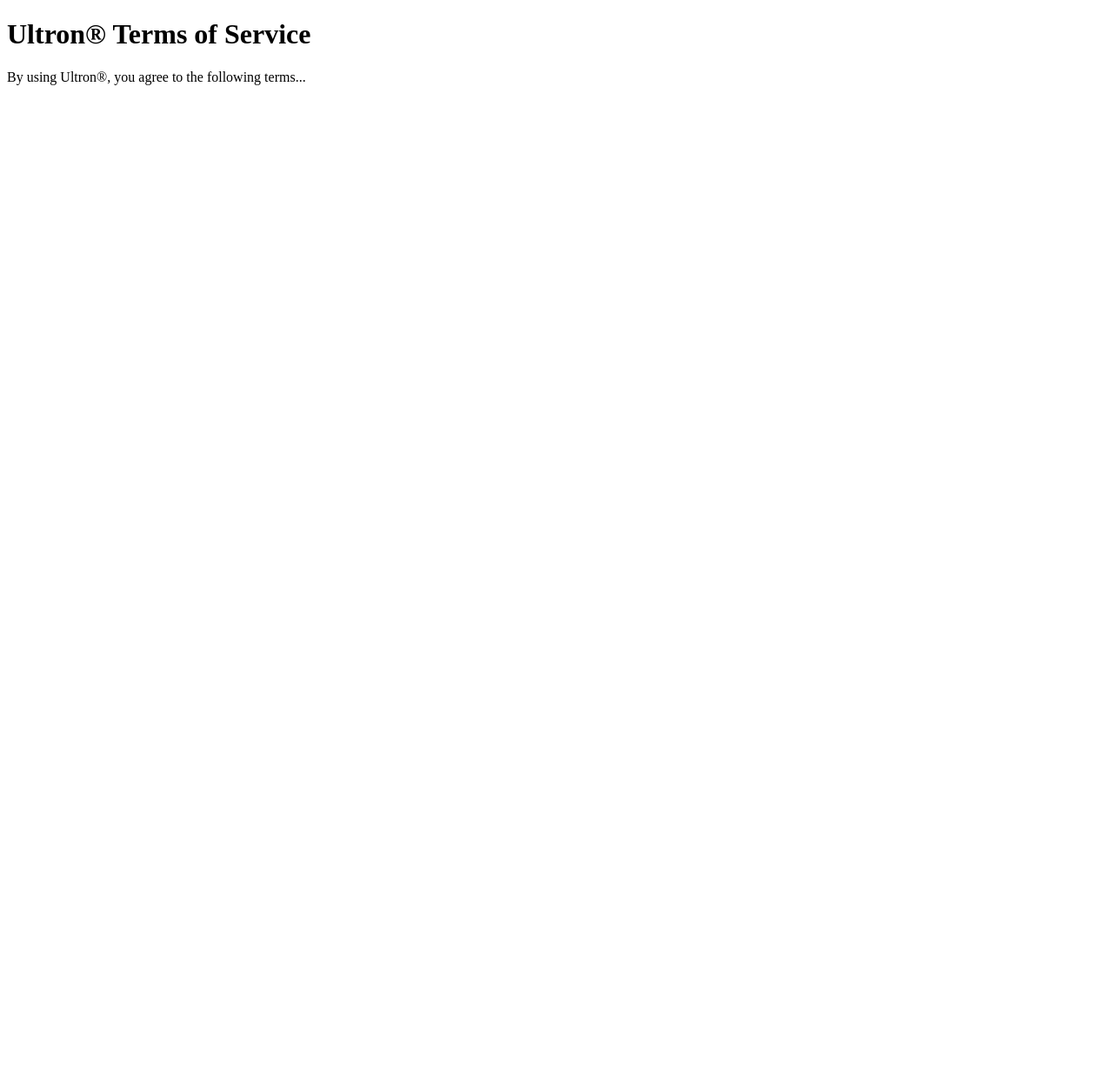
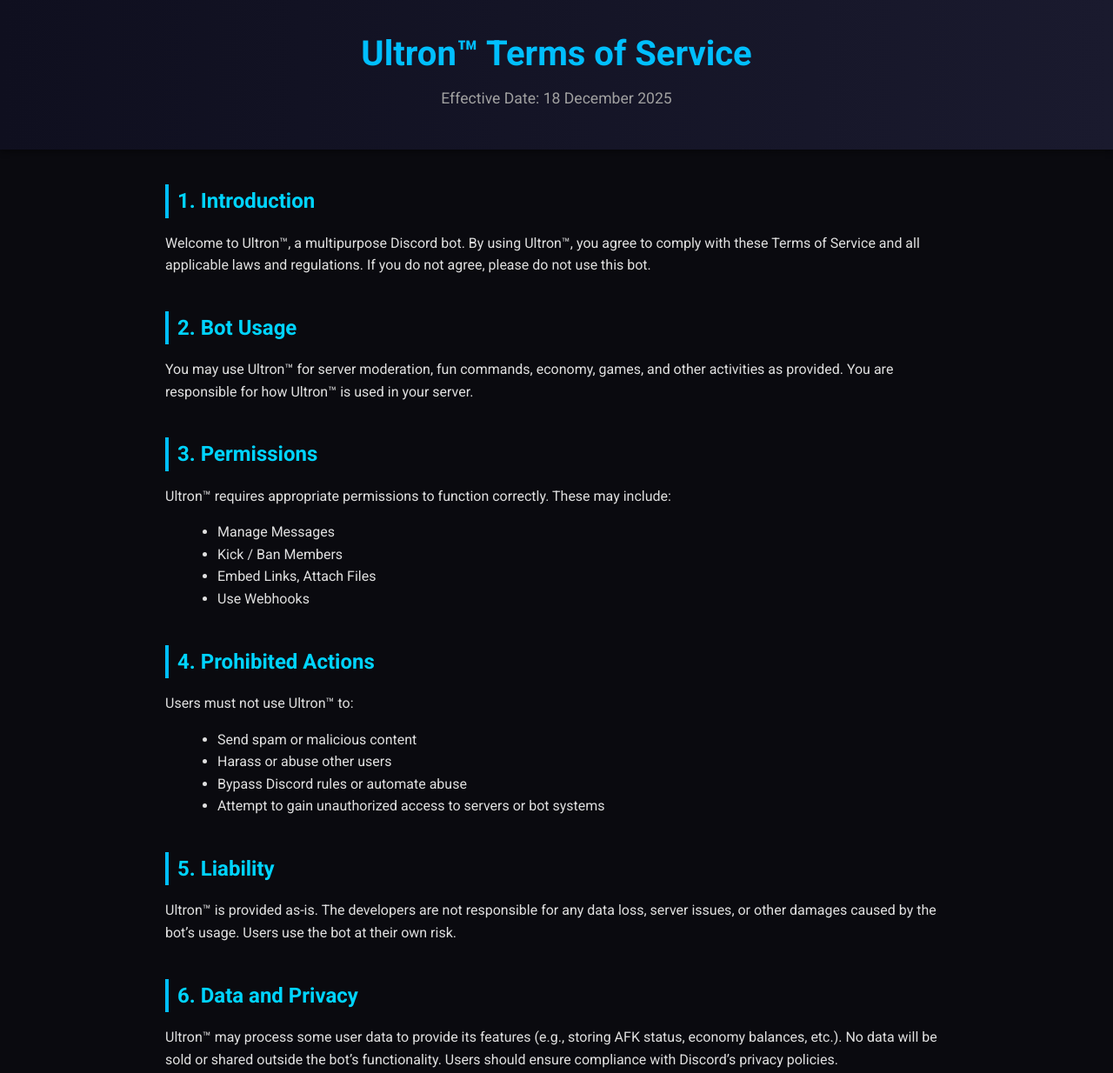
Before and after one commit to MythicKiller-ai/ultron-terms, a plain HTML site: page terms.html in a window 1280 px wide. Shown: the top 1234 px of the page at 87% size. Before the commit the page ends 800 px from the top, so only its background shows below. Drawn offline with Linux system fonts and the light colour scheme.

Commit message:
Update terms.html

```diff
--- a/terms.html
+++ b/terms.html
@@ -1,10 +1,127 @@
 <!DOCTYPE html>
-<html>
+<html lang="en">
 <head>
-  <title>Ultron® Terms of Service</title>
+<meta charset="UTF-8">
+<meta name="viewport" content="width=device-width, initial-scale=1.0">
+<title>Ultron™ Terms of Service</title>
+<link href="https://fonts.googleapis.com/css2?family=Roboto:wght@400;700&display=swap" rel="stylesheet">
+<style>
+    body {
+        font-family: 'Roboto', sans-serif;
+        margin: 0;
+        padding: 0;
+        background-color: #0a0a0f;
+        color: #e0e0e0;
+        line-height: 1.6;
+    }
+    a { color: #00bfff; text-decoration: none; }
+    a:hover { text-decoration: underline; }
+    header {
+        background: linear-gradient(90deg, #0f0f1f, #1a1a2e);
+        padding: 30px 0;
+        text-align: center;
+        box-shadow: 0 4px 6px rgba(0,0,0,0.3);
+    }
+    header h1 {
+        font-size: 2.5rem;
+        color: #00bfff;
+        margin: 0;
+    }
+    header p {
+        font-size: 1.1rem;
+        color: #a0a0a0;
+        margin-top: 5px;
+    }
+    .container {
+        max-width: 900px;
+        margin: 30px auto;
+        padding: 0 20px;
+    }
+    h2 {
+        color: #00d4ff;
+        border-left: 4px solid #00bfff;
+        padding-left: 10px;
+        margin-top: 40px;
+        margin-bottom: 15px;
+    }
+    p { margin-bottom: 15px; }
+    ul { margin-left: 20px; }
+    footer {
+        text-align: center;
+        padding: 20px 0;
+        background: #0f0f1f;
+        border-top: 1px solid #222;
+        color: #777;
+        margin-top: 50px;
+    }
+</style>
 </head>
 <body>
-<h1>Ultron® Terms of Service</h1>
-<p>By using Ultron®, you agree to the following terms...</p>
+
+<header>
+    <h1>Ultron™ Terms of Service</h1>
+    <p>Effective Date: 18 December 2025</p>
+</header>
+
+<div class="container">
+
+    <section>
+        <h2>1. Introduction</h2>
+        <p>Welcome to Ultron™, a multipurpose Discord bot. By using Ultron™, you agree to comply with these Terms of Service and all applicable laws and regulations. If you do not agree, please do not use this bot.</p>
+    </section>
+
+    <section>
+        <h2>2. Bot Usage</h2>
+        <p>You may use Ultron™ for server moderation, fun commands, economy, games, and other activities as provided. You are responsible for how Ultron™ is used in your server.</p>
+    </section>
+
+    <section>
+        <h2>3. Permissions</h2>
+        <p>Ultron™ requires appropriate permissions to function correctly. These may include:</p>
+        <ul>
+            <li>Manage Messages</li>
+            <li>Kick / Ban Members</li>
+            <li>Embed Links, Attach Files</li>
+            <li>Use Webhooks</li>
+        </ul>
+    </section>
+
+    <section>
+        <h2>4. Prohibited Actions</h2>
+        <p>Users must not use Ultron™ to:</p>
+        <ul>
+            <li>Send spam or malicious content</li>
+            <li>Harass or abuse other users</li>
+            <li>Bypass Discord rules or automate abuse</li>
+            <li>Attempt to gain unauthorized access to servers or bot systems</li>
+        </ul>
+    </section>
+
+    <section>
+        <h2>5. Liability</h2>
+        <p>Ultron™ is provided as-is. The developers are not responsible for any data loss, server issues, or other damages caused by the bot’s usage. Users use the bot at their own risk.</p>
+    </section>
+
+    <section>
+        <h2>6. Data and Privacy</h2>
+        <p>Ultron™ may process some user data to provide its features (e.g., storing AFK status, economy balances, etc.). No data will be sold or shared outside the bot’s functionality. Users should ensure compliance with Discord’s privacy policies.</p>
+    </section>
+
+    <section>
+        <h2>7. Updates</h2>
+        <p>The bot’s features and commands may change over time. These Terms of Service may also be updated. Continued use of the bot indicates acceptance of the updated terms.</p>
+    </section>
+
+    <section>
+        <h2>8. Contact</h2>
+        <p>If you have any questions about these Terms of Service, please contact the bot developer via Discord or support server.</p>
+    </section>
+
+</div>
+
+<footer>
+    &copy; 2025 Ultron™ | All Rights Reserved
+</footer>
+
 </body>
 </html>
```
